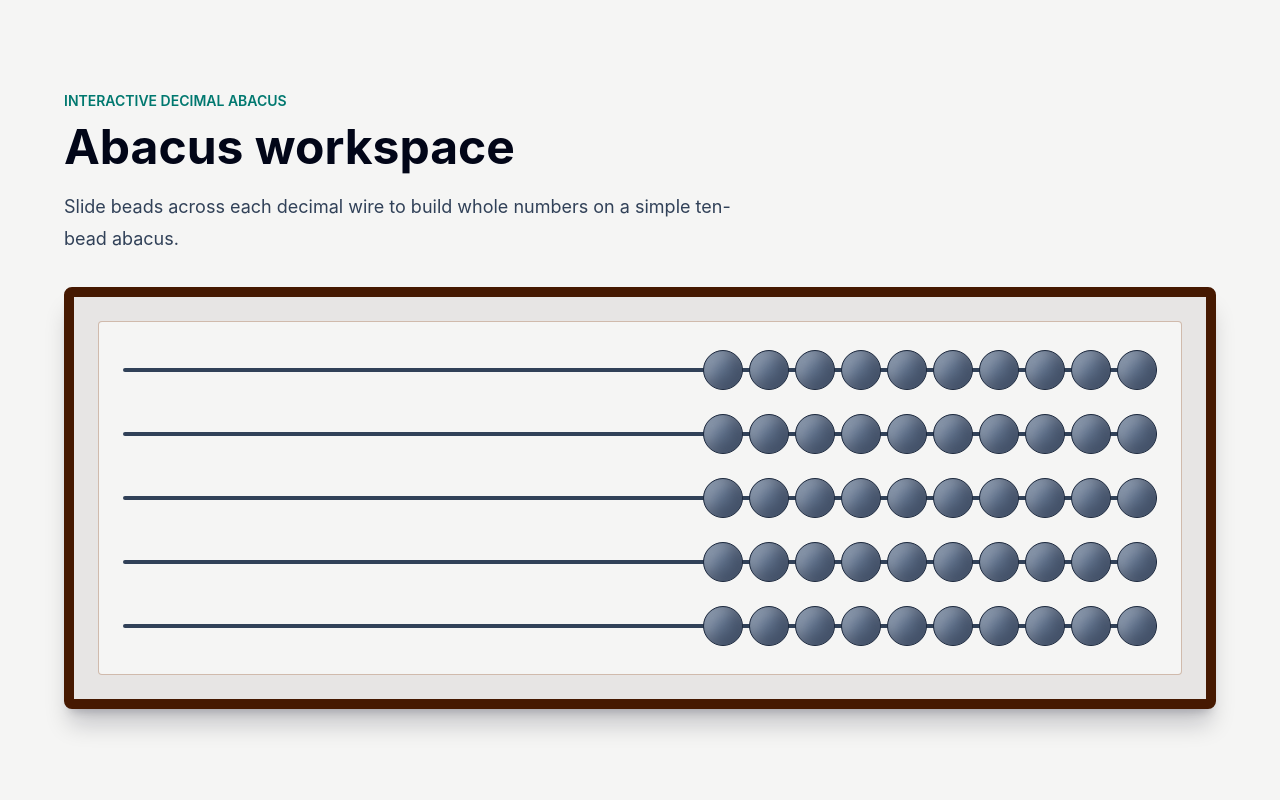
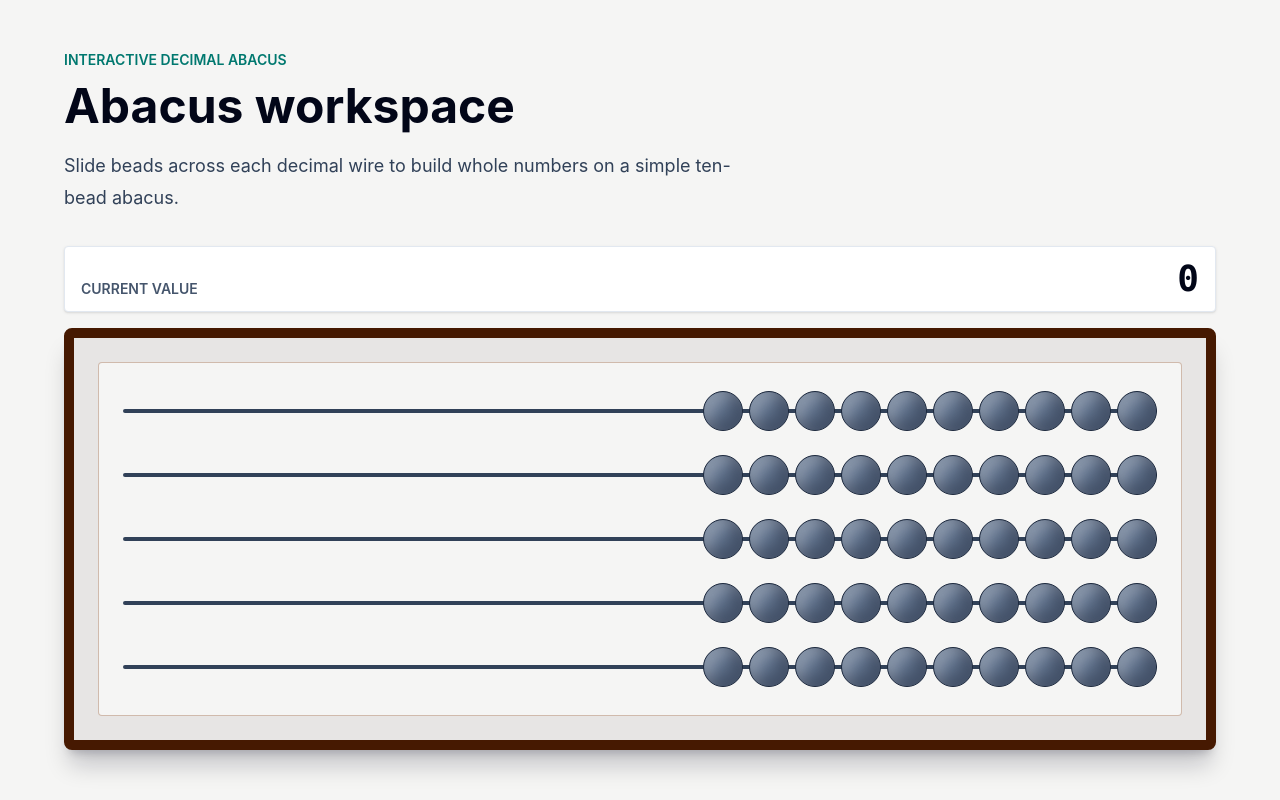
Before and after one commit to mtplayground/alex-1883-test-44, a React (Vite) app: page / in a window 1280 px wide. Built offline with nearby package versions, Linux system fonts and the light colour scheme.

Commit message:
feat: Live numeric readout

```diff
--- a/src/components/AbacusBoard.tsx
+++ b/src/components/AbacusBoard.tsx
@@ -7,6 +7,7 @@ import {
   slideAbacusBead,
 } from '../domain/abacus';
 import type { AbacusState, BeadIndex, WireIndex } from '../domain/abacus';
+import { ValueReadout } from './ValueReadout';
 import { Wire } from './Wire';
 
 export interface AbacusBoardProps {
@@ -62,9 +63,11 @@ export function AbacusBoard({
   return (
     <section
       aria-label={`${boardState.wires.length}-wire abacus board`}
-      className={['w-full', className].join(' ')}
+      className={['flex w-full flex-col gap-4', className].join(' ')}
       data-wire-count={boardState.wires.length}
     >
+      <ValueReadout state={boardState} />
+
       <div className="rounded-lg border-[10px] border-amber-950 bg-stone-200 p-4 shadow-xl shadow-slate-950/20 sm:p-6">
         <div className="rounded border border-amber-900/30 bg-stone-100 px-4 py-5 sm:px-6">
           <div className="flex flex-col gap-2">
--- /dev/null
+++ b/src/components/ValueReadout.tsx
@@ -0,0 +1,31 @@
+import { computeAbacusValue } from '../domain/abacus';
+import type { AbacusState } from '../domain/abacus';
+
+export interface ValueReadoutProps {
+  readonly state: AbacusState;
+  readonly className?: string;
+}
+
+const numberFormatter = new Intl.NumberFormat('en-US');
+
+export function ValueReadout({ state, className = '' }: ValueReadoutProps) {
+  const value = computeAbacusValue(state);
+
+  return (
+    <output
+      aria-label={`Current abacus value is ${value}`}
+      aria-live="polite"
+      className={[
+        'flex w-full items-end justify-between gap-4 rounded border border-slate-200 bg-white px-4 py-3 shadow-sm',
+        className,
+      ].join(' ')}
+    >
+      <span className="text-sm font-semibold uppercase tracking-normal text-slate-600">
+        Current value
+      </span>
+      <span className="font-mono text-3xl font-bold tracking-normal text-slate-950 sm:text-4xl">
+        {numberFormatter.format(value)}
+      </span>
+    </output>
+  );
+}
--- a/src/components/index.ts
+++ b/src/components/index.ts
@@ -2,5 +2,7 @@ export { Bead } from './Bead';
 export type { BeadProps } from './Bead';
 export { AbacusBoard } from './AbacusBoard';
 export type { AbacusBoardProps } from './AbacusBoard';
+export { ValueReadout } from './ValueReadout';
+export type { ValueReadoutProps } from './ValueReadout';
 export { Wire } from './Wire';
 export type { WireProps } from './Wire';
```
